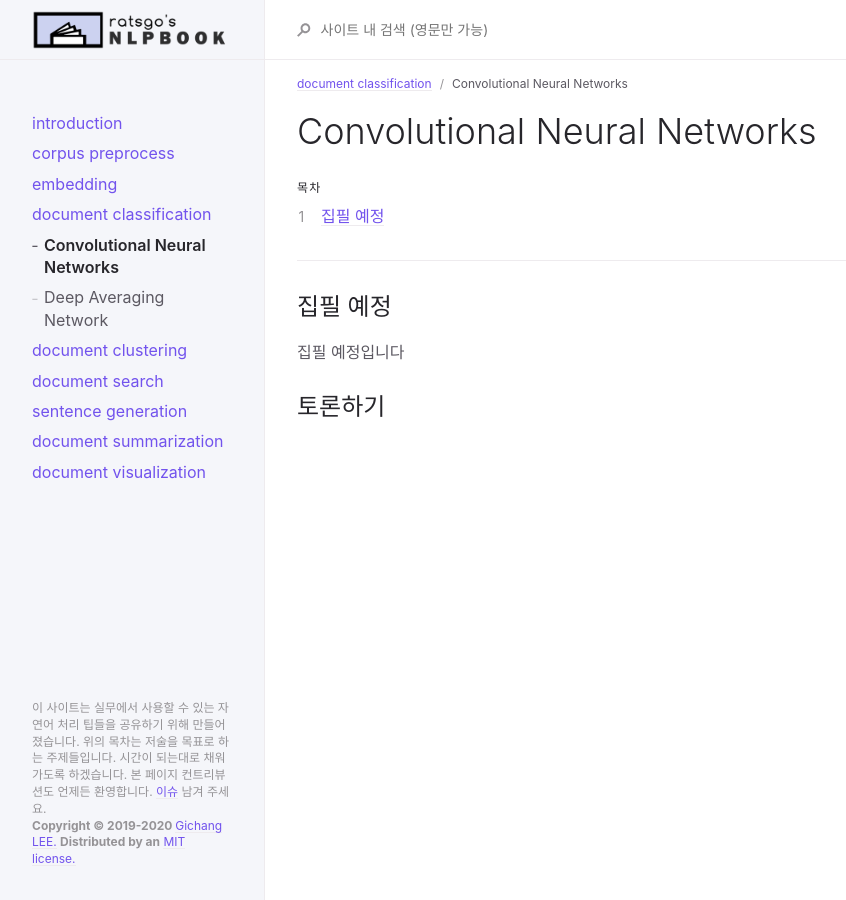
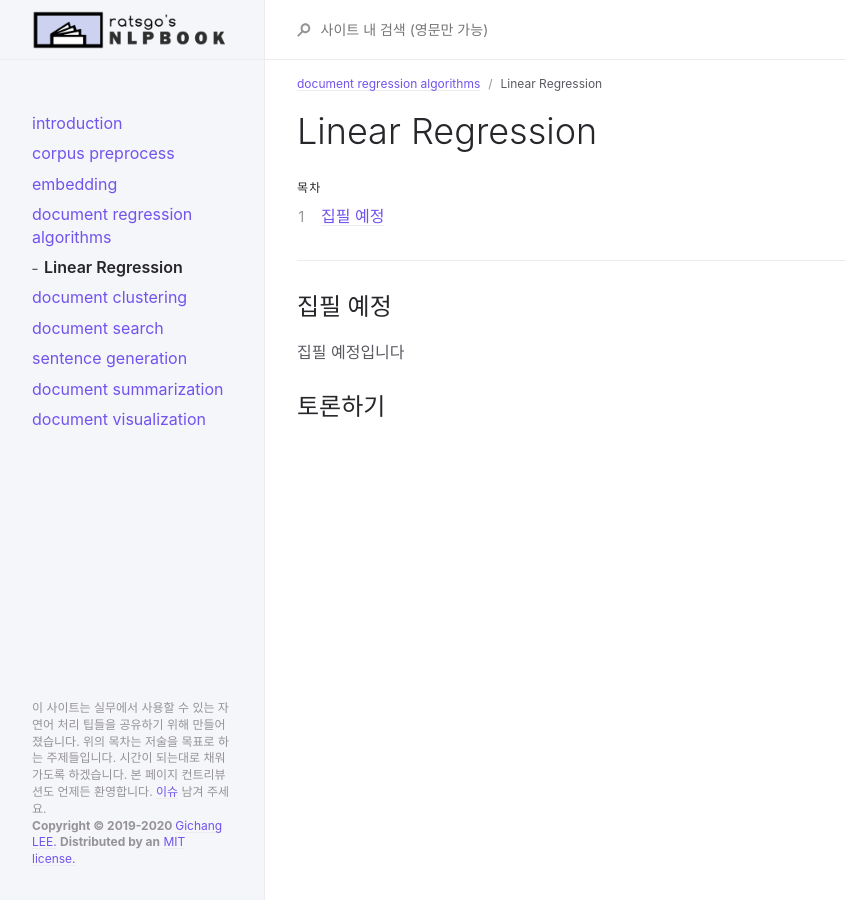
Before and after one commit to caerang/ml-notes, a Jekyll site: the page built from docs/regression-algorithms/linear-regression.md, in a window 1280 px wide. Shown: the whole page, without its empty margins (107-953 px from the left). Built offline with Jekyll 4.4.1, drawn with Linux system fonts in a browser that asks for light colours; comment, search, counter and statistics services are not loaded.

```diff
--- a/_config.yml
+++ b/_config.yml
@@ -44,7 +44,7 @@ color_scheme: nil
 
 # Google Analytics Tracking (optional)
 # e.g, UA-1234567-89
-ga_tracking: UA-93172815-5
+# ga_tracking: UA-93172815-5
 
 plugins:
   - jekyll-seo-tag
--- a/docs/classification/cnn.md
+++ b/docs/regression-algorithms/linear-regression.md
@@ -1,11 +1,11 @@
 ---
 layout: default
-title: Convolutional Neural Networks
-parent: document classification
+title: Linear Regression
+parent: document regression algorithms
 nav_order: 1
 ---
 
-# Convolutional Neural Networks
+# Linear Regression
 {: .no_toc }
 
 ## 목차
```
Also changed, not shown: docs/classification/classification.md (deleted, +0 -11 lines), docs/classification/dan.md (deleted, +0 -21 lines), docs/regression-algorithms/regression-algorithms.md (added, +11 -0 lines), index.md (+3 -37 lines), README.md.
